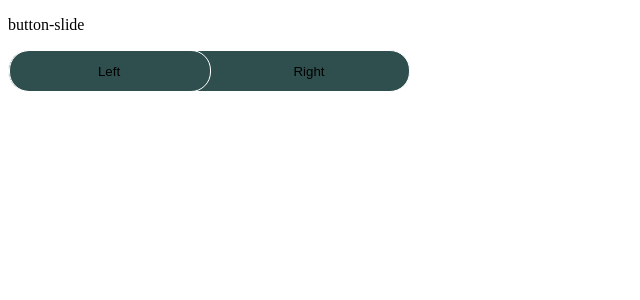
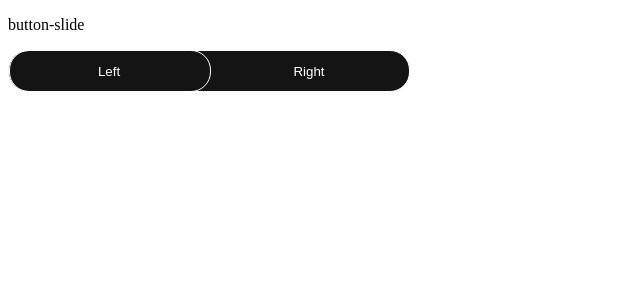
Before and after one commit to maitnt/elements, an Angular app: page / in a window 1280 px wide. Shown: the top 300 px of the page, without its empty margins (0-640 px from the left). Built offline with nearby package versions, Linux system fonts and the light colour scheme.

Commit message:
feat: update style of butto slide

```diff
--- a/src/app/button-slide/button-slide.component.scss
+++ b/src/app/button-slide/button-slide.component.scss
@@ -1,7 +1,7 @@
 .button-group-slide {
 
     border: 1px solid #fff;
-    background-color: darkslategray;
+    background-color: #141414;
     color: #fff;
     display: flex;
     width: fit-content;
@@ -20,6 +20,7 @@
         justify-content: center;
         background-color: transparent;
         border: none;
+        color: white;
     }
     .active {
         background-color: transparent;
```
